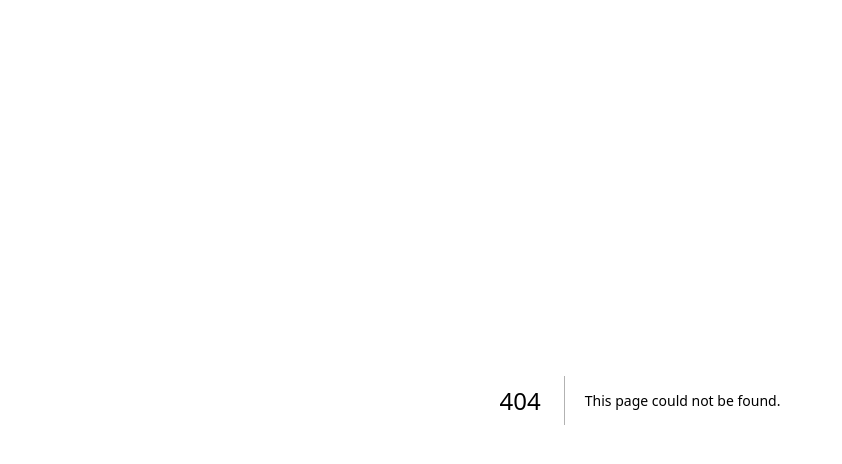
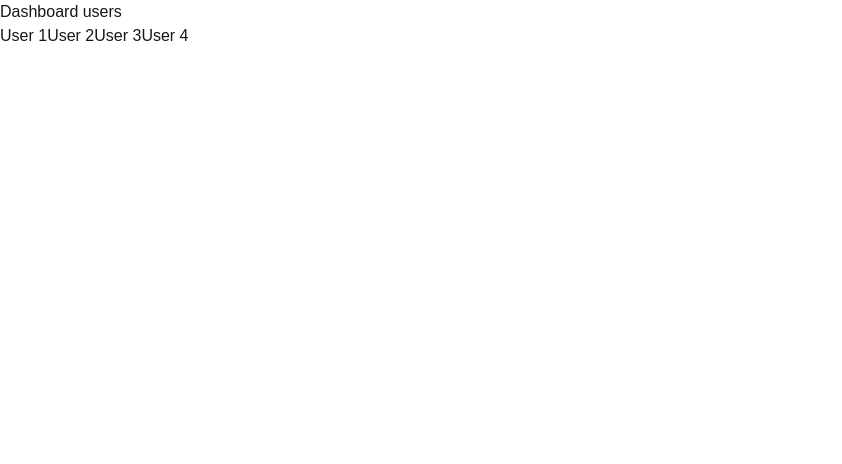
Before and after one commit to samuelchen17/next-practice, a Next.js app: page /dashboard/users in a window 1280 px wide. Before the commit this address had no page. Shown: the top 464 px of the page, without its empty margins (0-842 px from the left). Built offline with nearby package versions, Linux system fonts and the light colour scheme.

Commit message:
dashboard page

```diff
--- /dev/null
+++ b/src/app/dashboard/users/page.tsx
@@ -0,0 +1,21 @@
+import Link from "next/link";
+import React from "react";
+
+const UserPage = () => {
+  return (
+    <div>
+      <h1>Dashboard users</h1>
+
+      <ul>
+        <li>
+          <Link href="/dashboard/user/1">User 1</Link>
+          <Link href="/dashboard/user/2">User 2</Link>
+          <Link href="/dashboard/user/3">User 3</Link>
+          <Link href="/dashboard/user/4">User 4</Link>
+        </li>
+      </ul>
+    </div>
+  );
+};
+
+export default UserPage;
```
Also changed, not shown: src/app/about/page.tsx (added, +7 -0 lines), src/app/components/Greet.tsx (added, +9 -0 lines), src/app/dashboard/dash/page.tsx (added, +7 -0 lines), src/app/dashboard/page.tsx (added, +7 -0 lines), src/app/dashboard/users/[id]/page.tsx (added, +21 -0 lines), src/app/page.tsx (+7 -1 lines).
